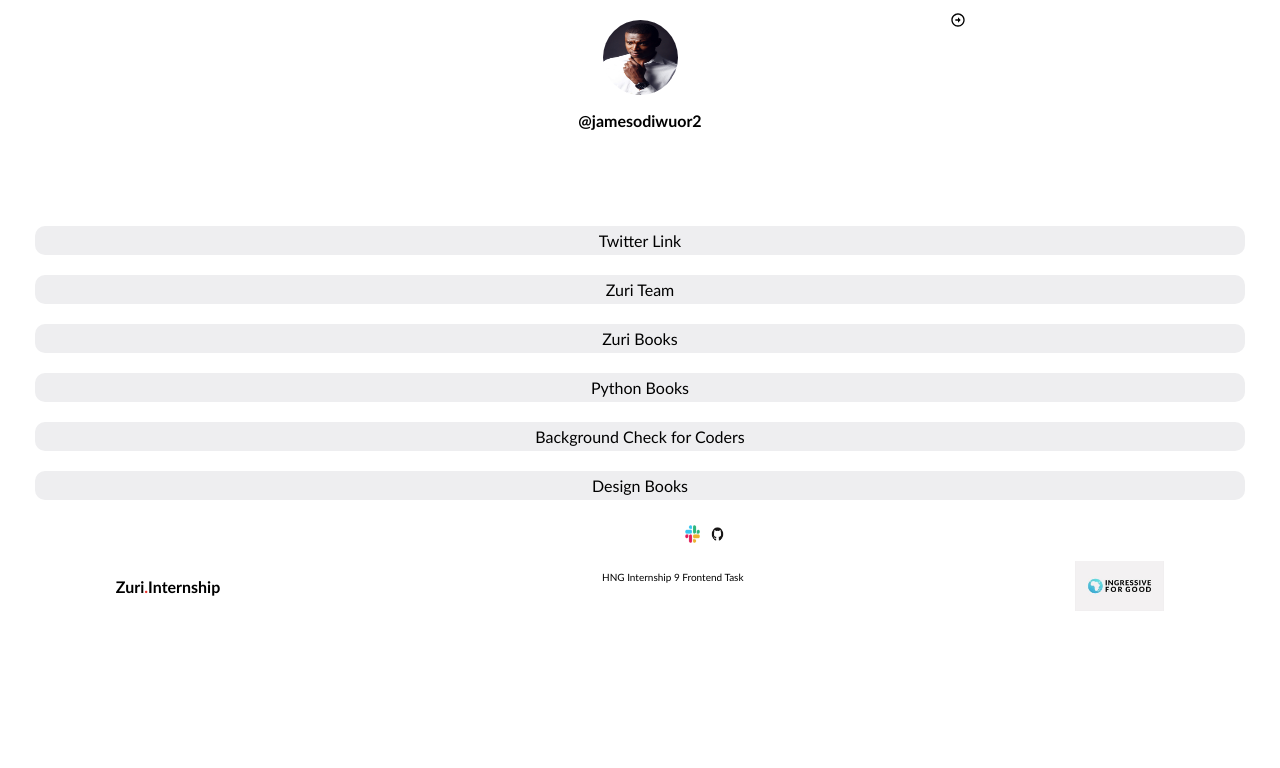
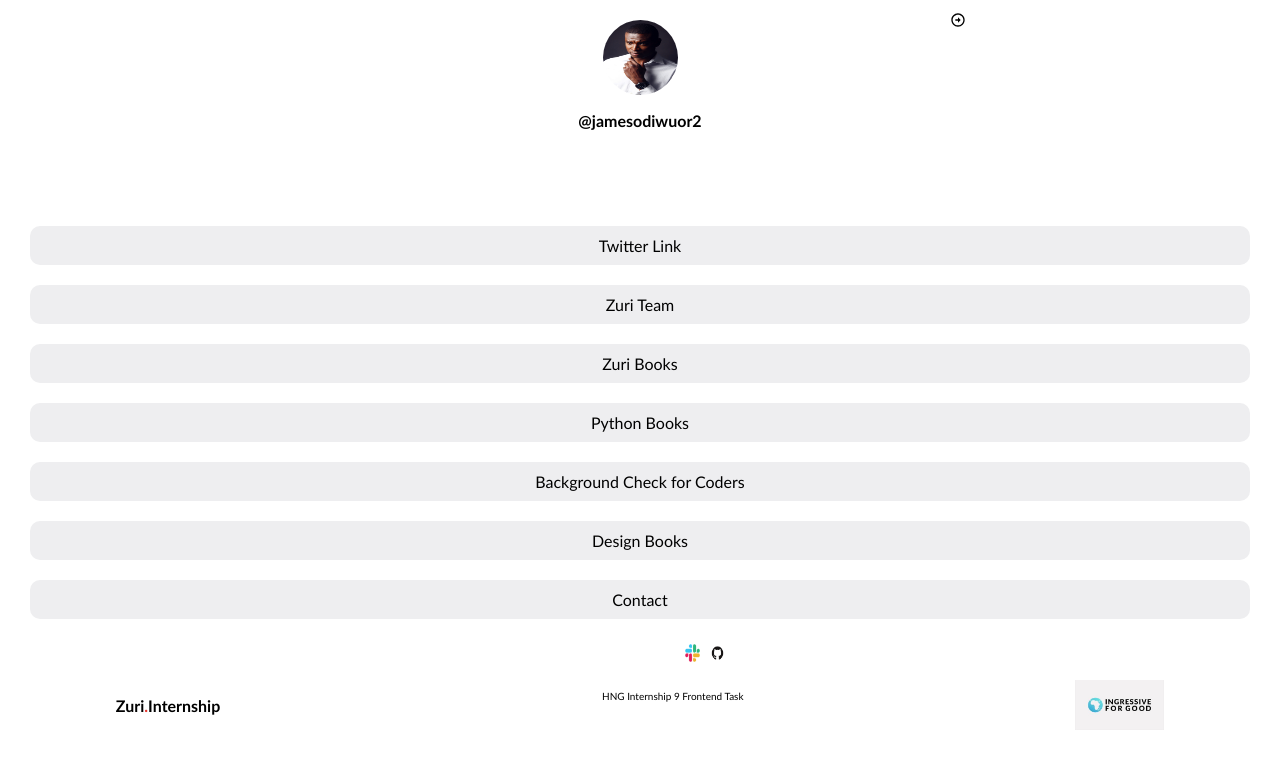
Before and after one commit to pengoJames/intern-stage-one, a React (Create React App) app: page / in a window 1280 px wide. Shown: the top 768 px of the page. Built offline with nearby package versions, Linux system fonts and the light colour scheme.

Commit message:
contact: add and style contact anchor tag

```diff
--- a/package.json
+++ b/package.json
@@ -10,7 +10,7 @@
     "react": "^18.2.0",
     "react-dom": "^18.2.0",
     "react-icons": "^4.6.0",
-    "react-router-dom": "^6.4.2",
+    "react-router-dom": "^6.4.3",
     "react-scripts": "5.0.1",
     "web-vitals": "^2.1.4"
   },
--- a/src/App.css
+++ b/src/App.css
@@ -37,11 +37,12 @@ body {
 #books,
 #book_python,
 #pitch,
-#book_design {
+#book_design,
+#contact {
   background-color: #eeeef0;
   color: black;
   margin: 10px;
-  padding: 5px;
+  padding: 10px;
   width: 1200px;
   text-decoration: none;
   text-align: center;
--- a/src/Components/Links.js
+++ b/src/Components/Links.js
@@ -1,5 +1,5 @@
 import React from 'react';
-
+// import {Link} from 'react-router-dom';
 
 
 function Links() {
@@ -12,6 +12,7 @@ function Links() {
         <a title='Buy the best books on python' id='book_python' href='https://books.zuri.team/python-for-beginners?ref_id=pengoJames'>Python Books</a>
         <a title='Access services for background checks on coders' id='pitch' href='https://background.zuri.team/'>Background Check for Coders</a>
         <a title='Access design books for free offered by Zuri' id='book_design' href='https://books.zuri.team/design-rules'>Design Books</a>
+        <a id='contact' href='/contact'>Contact</a>
       </div>
 
       <div className='icons'>
```
Also changed, not shown: 1 other file (tests, documents, lock files or other folders).
